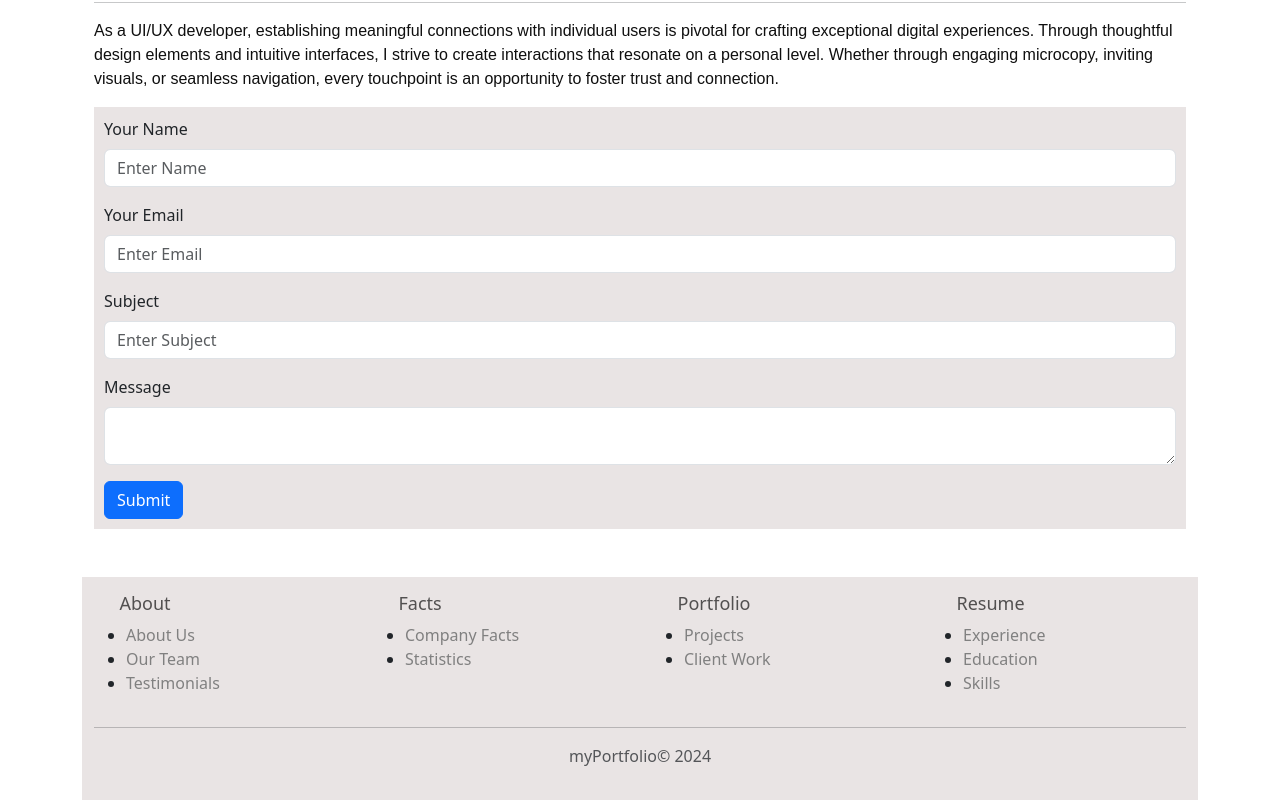
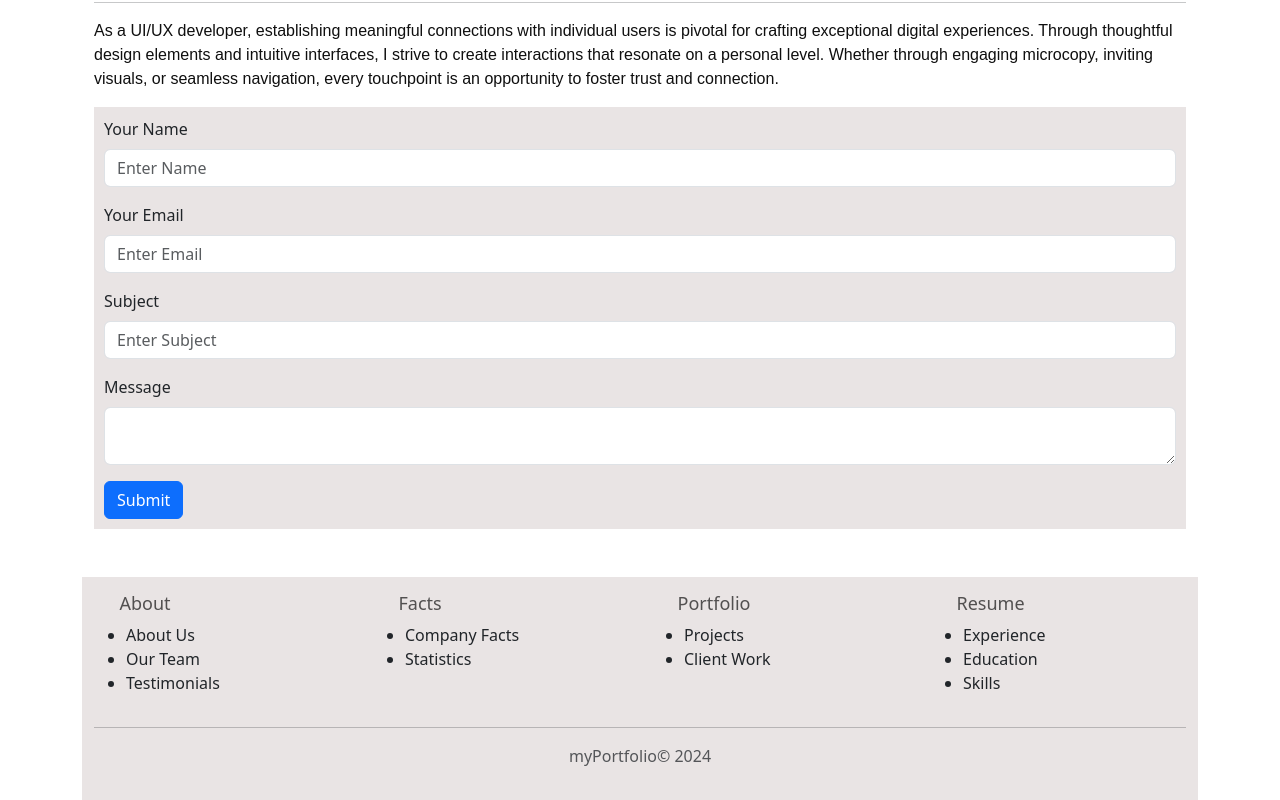
Before and after one commit to kanan-logiciel/my-portfolio-react, a React (Create React App) app: page / in a window 1280 px wide. Shown: the part 4592-5392 px from the top of the page. Built offline with nearby package versions, Linux system fonts and the light colour scheme.

Commit message:
modifies

```diff
--- a/src/components/Footer/index.js
+++ b/src/components/Footer/index.js
@@ -12,51 +12,31 @@ const Footer = () => {
           <Col md={3}>
             <h5>About</h5>
             <ul className="list-parts">
-              <li>
-                <a href="#">About Us</a>
-              </li>
-              <li>
-                <a href="#">Our Team</a>
-              </li>
-              <li>
-                <a href="#">Testimonials</a>
-              </li>
+              <li>About Us</li>
+              <li>Our Team</li>
+              <li>Testimonials</li>
             </ul>
           </Col>
           <Col md={3}>
             <h5>Facts</h5>
             <ul className="list-parts">
-              <li>
-                <a href="#">Company Facts</a>
-              </li>
-              <li>
-                <a href="#">Statistics</a>
-              </li>
+              <li>Company Facts</li>
+              <li>Statistics</li>
             </ul>
           </Col>
           <Col md={3}>
             <h5>Portfolio</h5>
             <ul className="list-parts">
-              <li>
-                <a href="#">Projects</a>
-              </li>
-              <li>
-                <a href="#">Client Work</a>
-              </li>
+              <li>Projects</li>
+              <li>Client Work</li>
             </ul>
           </Col>
           <Col md={3}>
             <h5>Resume</h5>
             <ul className="list-parts">
-              <li>
-                <a href="#">Experience</a>
-              </li>
-              <li>
-                <a href="#">Education</a>
-              </li>
-              <li>
-                <a href="#">Skills</a>
-              </li>
+              <li>Experience</li>
+              <li>Education</li>
+              <li>Skills</li>
             </ul>
           </Col>
         </Row>
```
